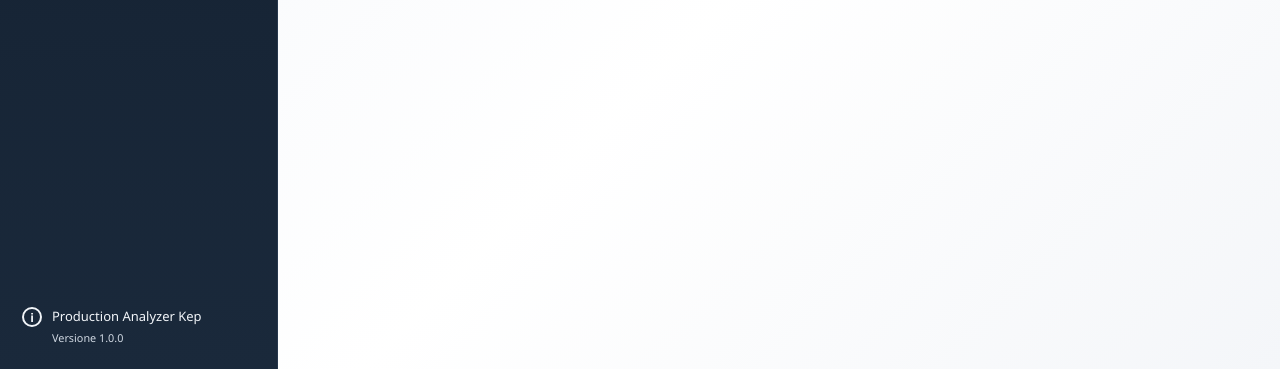
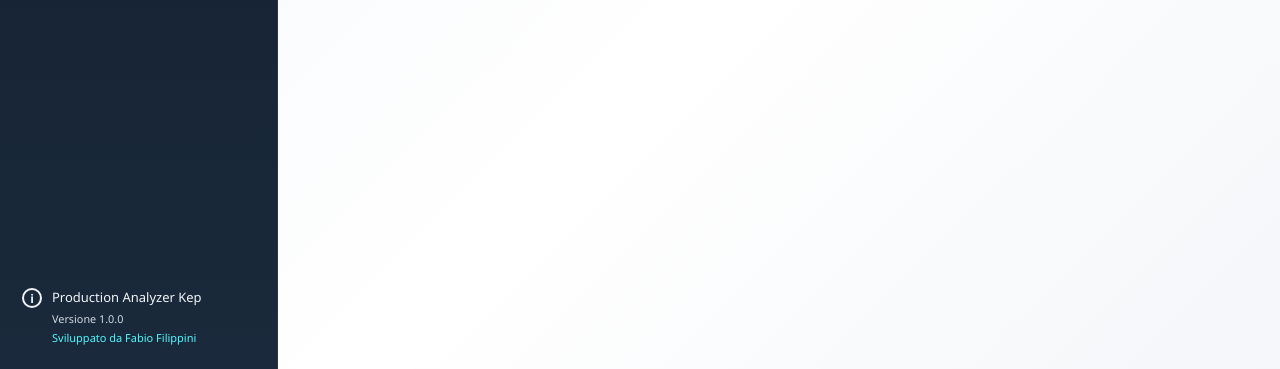
Before and after one commit to F4B10F85/ProductionAnalyzerKep, a plain HTML site: page index.html in a window 1280 px wide. Shown: the part 431-800 px from the top of the page. Drawn offline with nearby package versions, Linux system fonts and the light colour scheme.

Commit message:
Stabilize version 1.0.0 before Electron packaging

```diff
--- a/assets/css/main.css
+++ b/assets/css/main.css
@@ -1438,3 +1438,9 @@ tbody tr:hover {
     }
 
 }
+
+.sidebar-footer .developer-credit {
+    margin-top: 4px;
+    color: #4ff9ff;
+    font-size: 11px;
+}
--- a/index.html
+++ b/index.html
@@ -154,6 +154,10 @@
 
                     <small>
                         Versione 1.0.0
+                    </small>
+
+                    <small class="developer-credit">
+                        Sviluppato da Fabio Filippini
                     </small>
 
                 </div>
```
